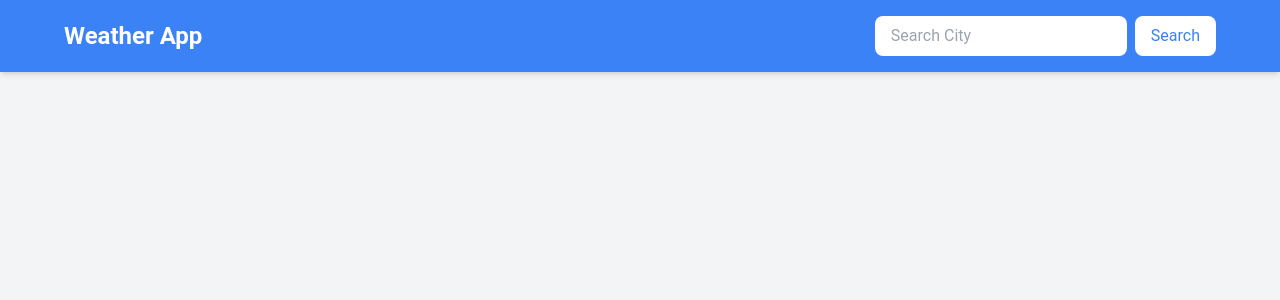
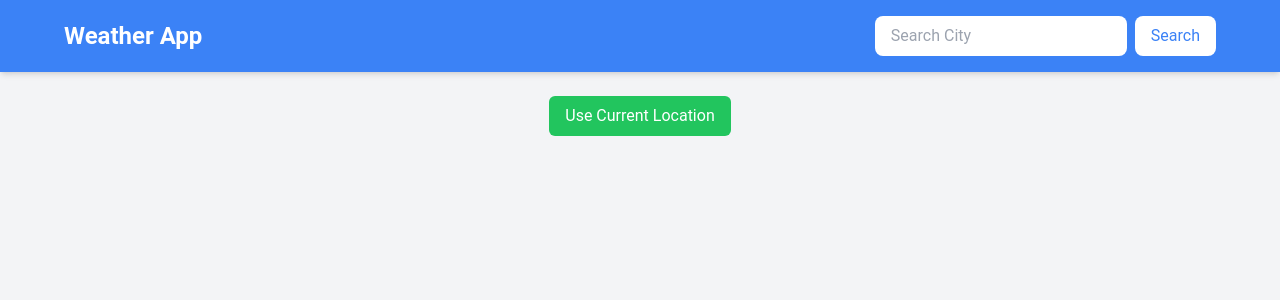
Before and after one commit to iMuhammadBilalDev/tec-weather-app, a React (Create React App) app: page / in a window 1280 px wide. Shown: the top 300 px of the page. Built offline with nearby package versions, Linux system fonts and the light colour scheme.

Commit message:
cureent location

```diff
--- a/src/App.js
+++ b/src/App.js
@@ -12,8 +12,10 @@ const App = () => {
   const [selectedDayData, setSelectedDayData] = useState({});
   const [dropdownOpen, setDropdownOpen] = useState(false);
 
+  const APIKey = "cc23806e4866d2cff183c6d1907c91a2";
+
+  // Function to fetch weather by city name
   const fetchWeatherData = async (city) => {
-    const APIKey = "cc23806e4866d2cff183c6d1907c91a2";
     const currentWeatherUrl = `https://api.openweathermap.org/data/2.5/weather?q=${city}&units=metric&appid=${APIKey}`;
     const forecastUrl = `https://api.openweathermap.org/data/2.5/forecast?q=${city}&units=metric&appid=${APIKey}`;
 
@@ -49,6 +51,57 @@ const App = () => {
     setLoading(false);
   };
 
+  // Function to fetch weather by current location
+  const fetchWeatherByLocation = async () => {
+    if (!navigator.geolocation) {
+      alert("Geolocation is not supported by your browser.");
+      return;
+    }
+
+    navigator.geolocation.getCurrentPosition(
+      async (position) => {
+        const { latitude, longitude } = position.coords;
+        const currentWeatherUrl = `https://api.openweathermap.org/data/2.5/weather?lat=${latitude}&lon=${longitude}&units=metric&appid=${APIKey}`;
+        const forecastUrl = `https://api.openweathermap.org/data/2.5/forecast?lat=${latitude}&lon=${longitude}&units=metric&appid=${APIKey}`;
+
+        setLoading(true);
+
+        try {
+          const currentResponse = await axios.get(currentWeatherUrl);
+          setCurrentWeather(currentResponse.data);
+
+          const forecastResponse = await axios.get(forecastUrl);
+          const forecastData = forecastResponse.data.list;
+
+          setFullForecast(forecastData);
+
+          const uniqueForecast = forecastData.reduce((acc, current) => {
+            const date = new Date(current.dt_txt);
+            const dayName = date.toLocaleDateString("en-US", { weekday: "long" });
+            if (!acc.find((item) => item.date === dayName)) {
+              acc.push({
+                date: dayName,
+                temp: Math.round(current.main.temp),
+                icon: `http://openweathermap.org/img/wn/${current.weather[0].icon}@2x.png`,
+              });
+            }
+            return acc;
+          }, []);
+          setForecast(uniqueForecast.slice(0, 7));
+        } catch (error) {
+          console.error("Error fetching weather data by location:", error);
+          alert("Could not fetch weather data for your location. Please try again.");
+        }
+
+        setLoading(false);
+      },
+      (error) => {
+        console.error("Geolocation error:", error);
+        alert("Failed to get your location. Please enable location services and try again.");
+      }
+    );
+  };
+
   const handleDaySelection = (day) => {
     setSelectedDays((prevSelected) =>
       prevSelected.includes(day)
@@ -79,6 +132,14 @@ const App = () => {
     <div className="bg-gray-100 min-h-screen">
       <Header onSearch={fetchWeatherData} />
       <main className="py-6">
+        <div className="text-center">
+          <button
+            className="mb-4 py-2 px-4 bg-green-500 text-white rounded-md"
+            onClick={fetchWeatherByLocation}
+          >
+            Use Current Location
+          </button>
+        </div>
         {loading && <p className="text-center text-blue-500">Loading....</p>}
         {currentWeather && <CurrentWeather data={currentWeather} />}
         {forecast.length > 0 && (
```
